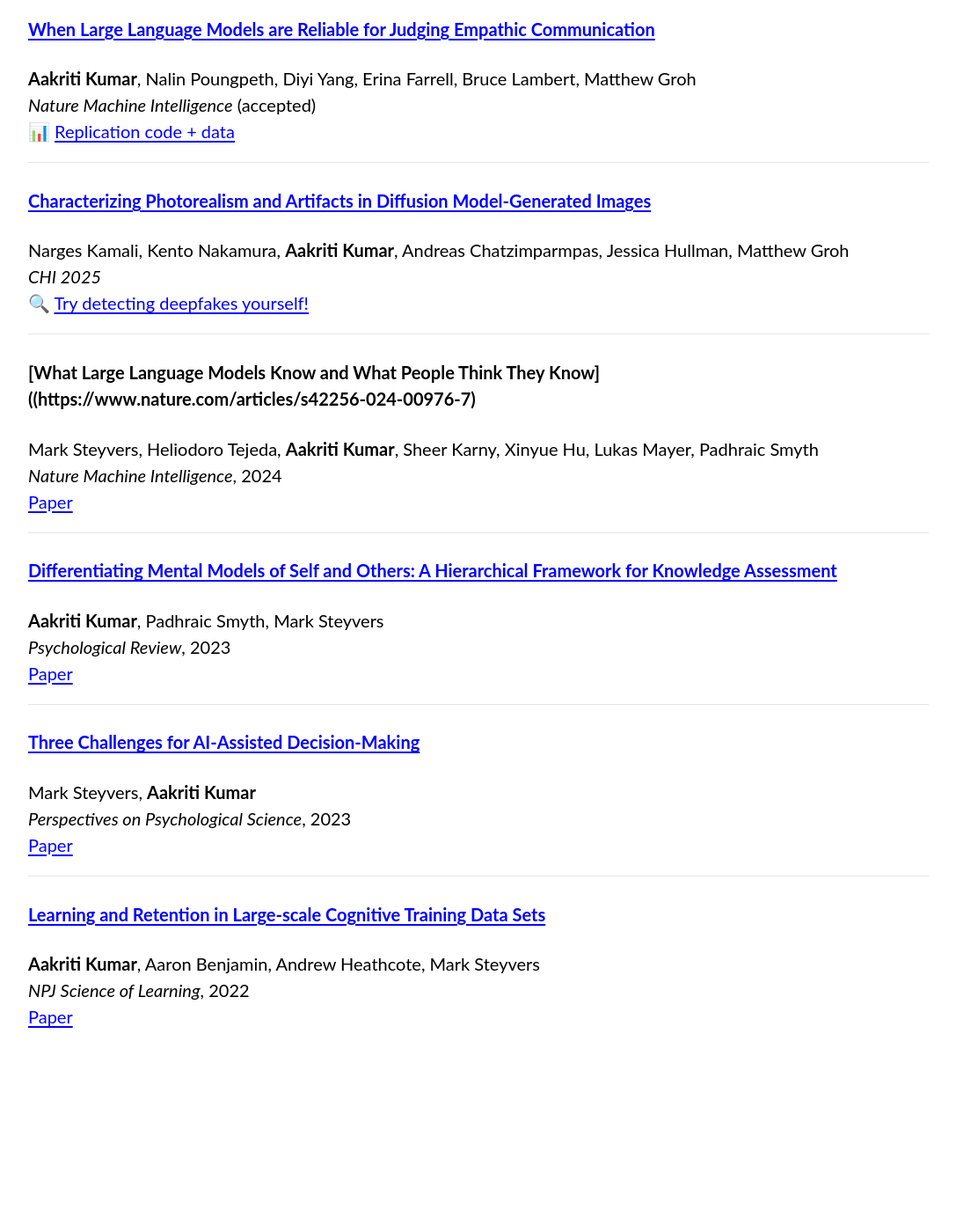
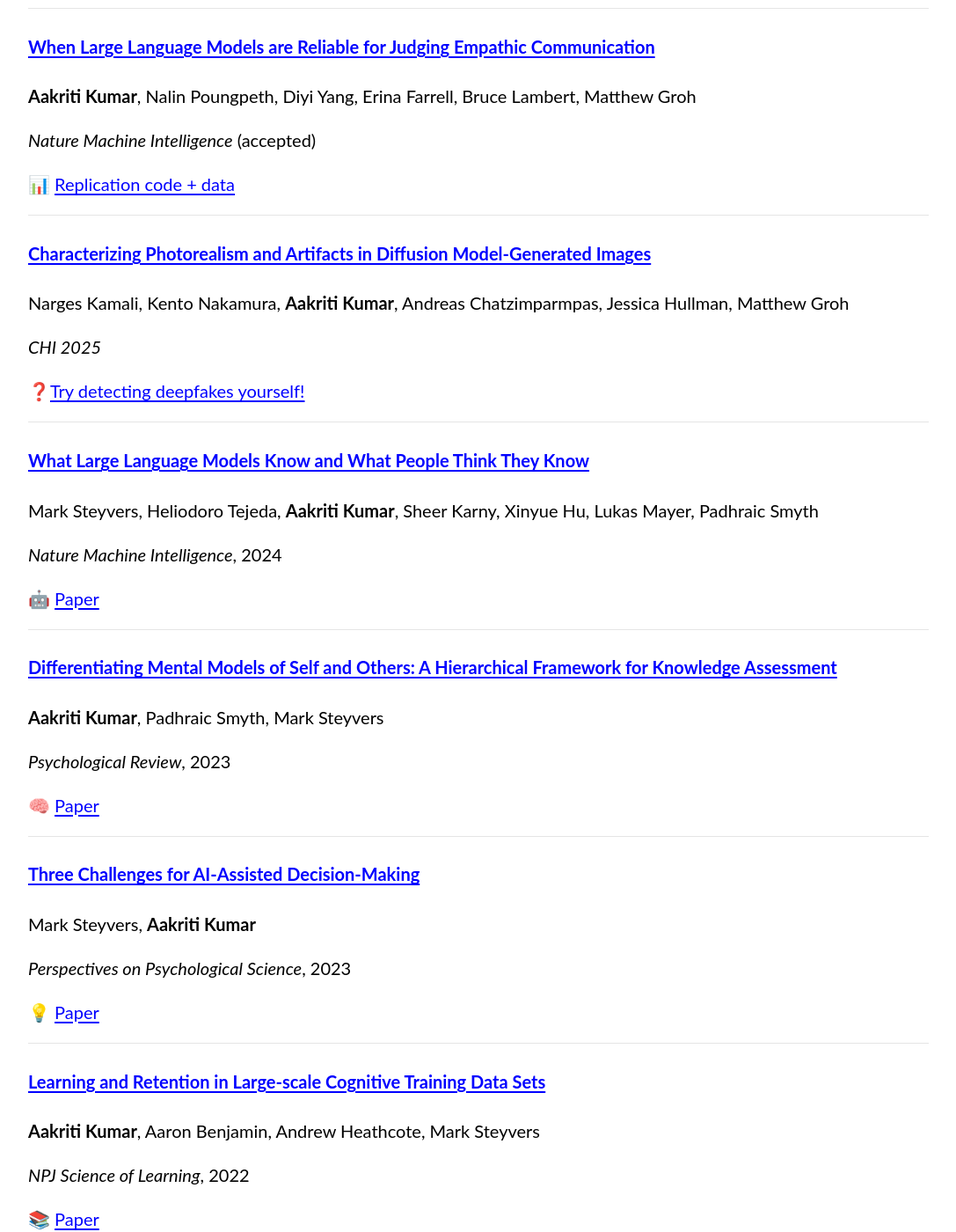
Before and after one commit to aakriti1kumar/aakriti1kumar.github.io, a Jekyll site: the page built from projects.md, in a window 1280 px wide and 1400 px high, scrolled down 363 px. Shown: the whole window at 88% size, without its empty margins (96-1183 px from the left). Built offline with Jekyll 4.4.1, drawn with Linux system fonts in a browser that asks for light colours; our own code applies the rules of GitHub Pages for plain Markdown files; Markdown is read by kramdown in place of the engine named in the settings; before the commit the page ends 1533 px from its top, so only the background shows below that.

Commit message:
Update project descriptions and links in projects.md

```diff
--- a/projects.md
+++ b/projects.md
@@ -3,47 +3,67 @@
 ---
 
 #### [Boosting People's Empathic Communication Skills with LLM Role Playing Games]()
+
 **Aakriti Kumar**, Nalin Poungpeth, Diyi Yang, Erina Farrell, Bruce Lambert, Matthew Groh
+
 🎮 [Try _Lending an Ear_ to test your empathic communication skills](https://human-ai-collaboration-lab.kellogg.northwestern.edu/rpg)
 
 ---
 
 #### [When Large Language Models are Reliable for Judging Empathic Communication](https://arxiv.org/abs/2506.10150)
+
 **Aakriti Kumar**, Nalin Poungpeth, Diyi Yang, Erina Farrell, Bruce Lambert, Matthew Groh
+
 *Nature Machine Intelligence* (accepted)
+
 📊 [Replication code + data](https://github.com/aakriti1kumar/replication-data-and-code-when-LLMs-reliable-empathic-communication)
 
 ---
 
 #### [Characterizing Photorealism and Artifacts in Diffusion Model-Generated Images](https://dl.acm.org/doi/full/10.1145/3706598.3713962)
+
 Narges Kamali, Kento Nakamura, **Aakriti Kumar**, Andreas Chatzimparmpas, Jessica Hullman, Matthew Groh
+
 *CHI 2025*
-🔍 [Try detecting deepfakes yourself!](https://detectfakes.kellogg.northwestern.edu/)
+
+❓[Try detecting deepfakes yourself!](https://detectfakes.kellogg.northwestern.edu/)
 
 ---
 
-#### [What Large Language Models Know and What People Think They Know]((https://www.nature.com/articles/s42256-024-00976-7)
+#### [What Large Language Models Know and What People Think They Know](https://www.nature.com/articles/s42256-024-00976-7)
+
 Mark Steyvers, Heliodoro Tejeda, **Aakriti Kumar**, Sheer Karny, Xinyue Hu, Lukas Mayer, Padhraic Smyth
+
 *Nature Machine Intelligence*, 2024
-[Paper](https://www.nature.com/articles/s42256-024-00976-7)
+
+🤖 [Paper](https://www.nature.com/articles/s42256-024-00976-7)
 
 ---
 
 #### [Differentiating Mental Models of Self and Others: A Hierarchical Framework for Knowledge Assessment](https://pubmed.ncbi.nlm.nih.gov/37589709/)
+
 **Aakriti Kumar**, Padhraic Smyth, Mark Steyvers
+
 *Psychological Review*, 2023
-[Paper](https://pubmed.ncbi.nlm.nih.gov/37589709/)
+
+🧠 [Paper](https://pubmed.ncbi.nlm.nih.gov/37589709/)
 
 ---
 
 #### [Three Challenges for AI-Assisted Decision-Making](https://journals.sagepub.com/doi/full/10.1177/17456916231181102)
+
 Mark Steyvers, **Aakriti Kumar**
+
 *Perspectives on Psychological Science*, 2023
-[Paper](https://journals.sagepub.com/doi/full/10.1177/17456916231181102)
+
+💡 [Paper](https://journals.sagepub.com/doi/full/10.1177/17456916231181102)
 
 ---
 
 #### [Learning and Retention in Large-scale Cognitive Training Data Sets](lumos.md)
+
 **Aakriti Kumar**, Aaron Benjamin, Andrew Heathcote, Mark Steyvers
+
 *NPJ Science of Learning*, 2022
-[Paper](https://www.nature.com/articles/s41539-022-00142-x)
+
+📚 [Paper](https://www.nature.com/articles/s41539-022-00142-x)
```
